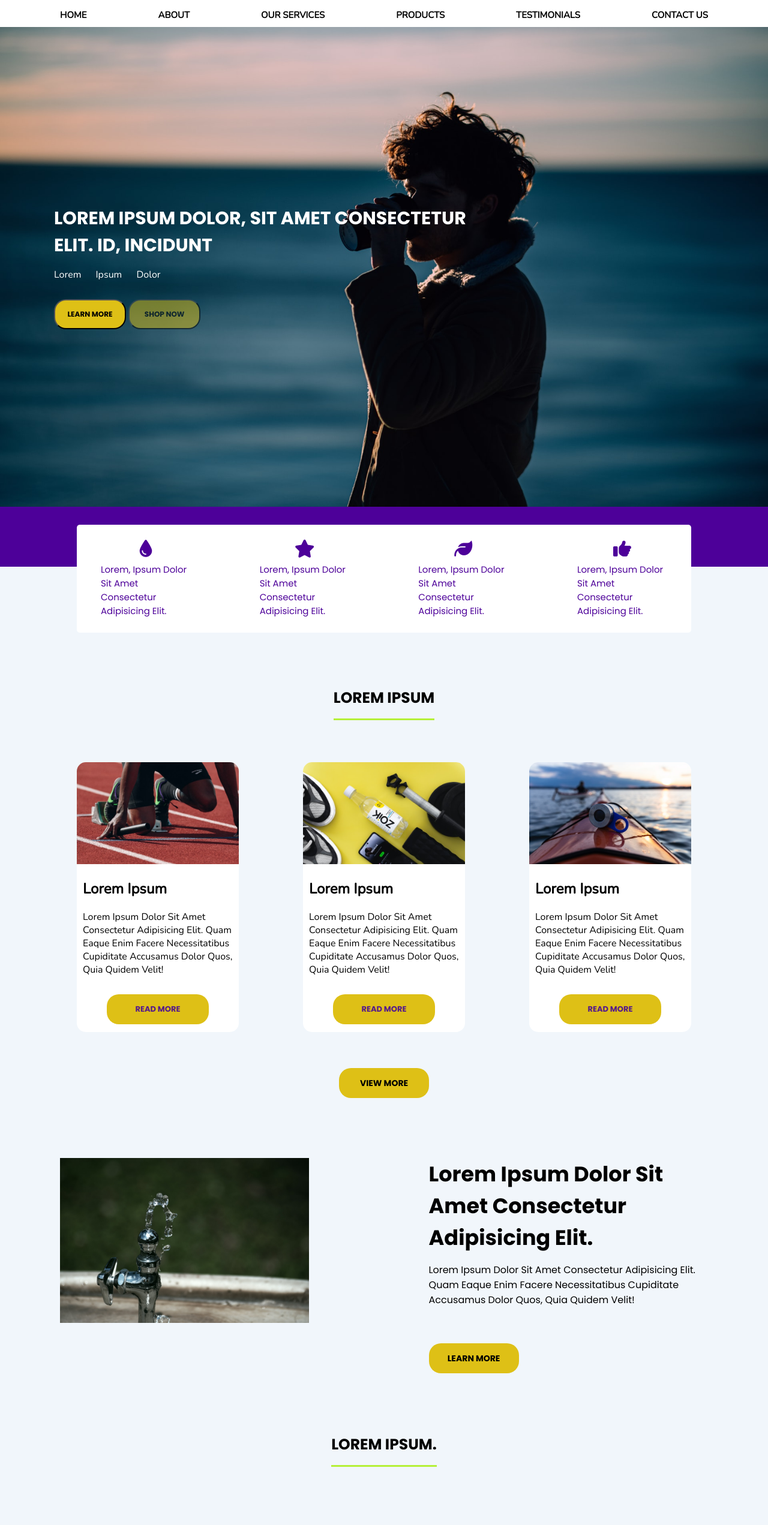
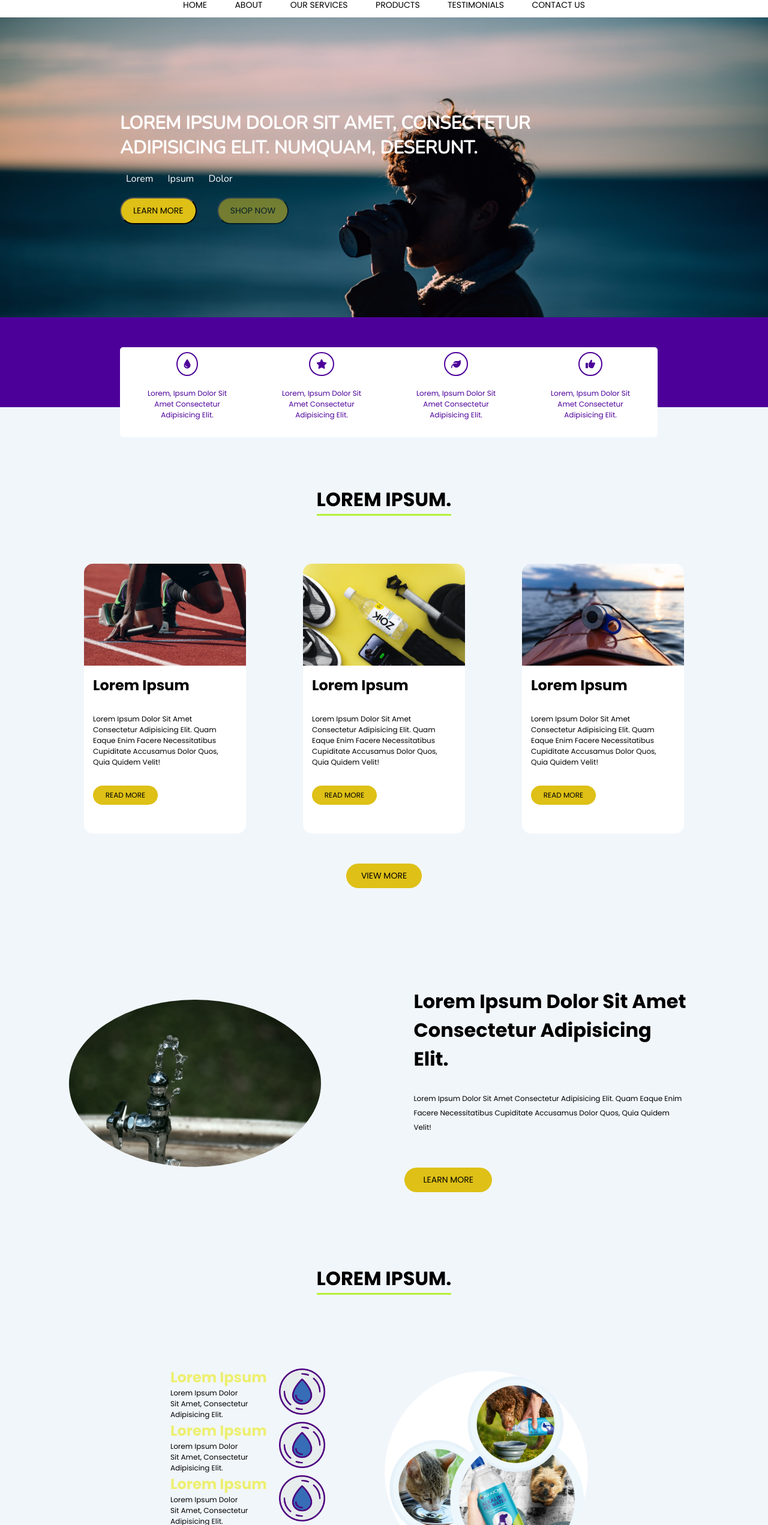
Before and after one commit to sonika21/water-website, a plain HTML site: page index.html in a window 1280 px wide. Shown: the part 117-2660 px from the top of the page at 60% size. Drawn offline with nearby package versions, Linux system fonts and the light colour scheme.

Commit message:
Add files via upload

```diff
--- a/index.html
+++ b/index.html
@@ -4,7 +4,7 @@
     <meta charset="UTF-8" />
     <meta http-equiv="X-UA-Compatible" content="IE=edge" />
     <meta name="viewport" content="width=device-width, initial-scale=1.0" />
-    <title>Generic Company Logo</title>
+    <link rel="stylesheet" href="./style.css" />
     <script
       src="https://kit.fontawesome.com/0b75846d89.js"
       crossorigin="anonymous"
@@ -15,58 +15,56 @@
       integrity="sha384-/frq1SRXYH/bSyou/HUp/hib7RVN1TawQYja658FEOodR/FQBKVqT9Ol+Oz3Olq5"
       crossorigin="anonymous"
     />
-    <link rel="stylesheet" href="./style.css" />
+    <title>Generic Company Logo</title>
   </head>
   <body>
-    <div class="banner">
     <header>
-        <div class="line">Lorem ipsum</div>
-        <div class="head1">
-          <div class="call">
-            <img src="./images/callus.png" alt="Call us" />
+      <div class="topbar">LOREM IPSUM</div>
+      <div class="headercontent">
+        <div class="hpart headercallimg">
+          <img src="./images/callus.png" alt="Call Us" />
         </div>
-          <div class="companyLogo">
-            <img src="./images/companylogo.png" alt="Generic company logo" />
+        <div class="hpart">
+          <img src="./images/companylogo.png" alt="Company logo" />
         </div>
-          <div class="icons">
-            <a href="#"
-              ><i class="fa-solid fa-magnifying-glass" style="color: black"></i
-              >Search</a
-            >
+        <div class="hpart headeroptions">
+          <a href="#"><i class="fa-solid fa-magnifying-glass"></i>Search</a>
           <a href="#"><i class="fa-solid fa-cart-shopping"></i></a>
-            <a href="#"
-              ><i class="fa-regular fa-user" style="color: black"></i>Login</a
-            >
+          <a href="#"><i class="fa-solid fa-user"></i>Login</a>
         </div>
       </div>
-        <nav class="navbar">
+      <div class="navbar">
         <a href="#home">Home</a>
         <a href="#about">About</a>
         <a href="#OurServices">Our Services</a>
         <a href="#Products">Products</a>
         <a href="#Testimonials">Testimonials</a>
         <a href="#ContactUs">Contact Us</a>
-        </nav>
+      </div>
     </header>
 
-      <div class="content1">
-        <img src="./images/drink1.jpg" alt="" class="drinkimg" />
-        <div class="part1cont">
-          <h2 class="part1h2">
-            Lorem ipsum dolor, sit amet consectetur <br />
-            elit. Id, incidunt
+    <div class="container">
+      <div class="banner">
+        <div class="bannercontent">
+          <h2>
+            Lorem ipsum dolor sit amet, consectetur<br />
+            adipisicing elit. Numquam, deserunt.
           </h2>
-          <ul class="part1ul">
+        </div>
+        <div class="bannercontent">
+          <ul>
             <li>Lorem</li>
             <li>Ipsum</li>
             <li>Dolor</li>
           </ul>
+        </div>
+        <div class="bannercontent">
           <button class="btn">Learn More</button>
           <button class="btn btn2">Shop Now</button>
         </div>
       </div>
 
-      <div class="content2">
+      <div class="separator">
         <div class="part2content">
           <div class="value">
             <i class="fa-solid fa-droplet"></i>
@@ -87,61 +85,58 @@
         </div>
       </div>
 
-      <div class="middleSection">
+      <div class="uses">
+        <div class="precard">LOREM IPSUM.</div>
         <div class="cardsection">
-          <div class="precard">LOREM IPSUM</div>
-          <div class="container">
           <div class="card">
             <div class="card-image car-1"></div>
             <h2>Lorem Ipsum</h2>
             <p>
               Lorem ipsum dolor sit amet consectetur adipisicing elit. Quam
-                eaque enim facere necessitatibus cupiditate accusamus dolor
-                quos, quia quidem velit!
+              eaque enim facere necessitatibus cupiditate accusamus dolor quos,
+              quia quidem velit!
             </p>
-              <a href="">READ MORE</a>
+            <button class="btn">Read More</button>
           </div>
           <div class="card">
             <div class="card-image car-2"></div>
             <h2>Lorem Ipsum</h2>
             <p>
               Lorem ipsum dolor sit amet consectetur adipisicing elit. Quam
-                eaque enim facere necessitatibus cupiditate accusamus dolor
-                quos, quia quidem velit!
+              eaque enim facere necessitatibus cupiditate accusamus dolor quos,
+              quia quidem velit!
             </p>
-              <a href="">READ MORE</a>
+            <button class="btn">Read More</button>
           </div>
           <div class="card">
             <div class="card-image car-3"></div>
             <h2>Lorem Ipsum</h2>
             <p>
               Lorem ipsum dolor sit amet consectetur adipisicing elit. Quam
-                eaque enim facere necessitatibus cupiditate accusamus dolor
-                quos, quia quidem velit!
+              eaque enim facere necessitatibus cupiditate accusamus dolor quos,
+              quia quidem velit!
             </p>
-              <a href="">READ MORE</a>
+            <button class="btn">Read More</button>
           </div>
         </div>
-          <button class="btn btnView">View More</button>
+        <button class="btn">View More</button>
       </div>
 
       <div class="about">
-          <div class="imgbx">
-            <img src="./images/imgcollage.jpg" alt="" />
-          </div>
+        <div class="imgbx"><img src="./images/imgcollage.jpg" alt="" /></div>
         <div class="contbx">
           <h2>Lorem ipsum dolor sit amet consectetur adipisicing elit.</h2>
           <p>
-              Lorem ipsum dolor sit amet consectetur adipisicing elit. Quam
-              eaque enim facere necessitatibus cupiditate accusamus dolor quos,
-              quia quidem velit!
+            Lorem ipsum dolor sit amet consectetur adipisicing elit. Quam eaque
+            enim facere necessitatibus cupiditate accusamus dolor quos, quia
+            quidem velit!
           </p>
-            <button class="btn btnView">Learn More</button>
+          <button class="btn">Learn More</button>
         </div>
       </div>
 
+      <div class="applications">
         <div class="precard">LOREM IPSUM.</div>
-
         <div class="about2">
           <div class="contbx2">
             <div class="container">
@@ -198,10 +193,10 @@
             </div>
           </div>
           <div class="imgbx2">
-            <img src="./images/imgcollage.jpg" alt="" />
+            <img src="./images/imgcollage2.png" alt="" />
           </div>
         </div>
-        <button class="btn btnView btnAbt2">Learn More</button>
+        <button class="btn">Learn More</button>
       </div>
 
       <div class="blueemail">
--- a/style.css
+++ b/style.css
@@ -8,353 +8,328 @@
     font-family: 'Nunito', sans-serif;
 }
 
-/*Header*/
-.banner{
-position: relative;
-width: 100%;
-height: 100vh;
-justify-content: center;
-align-items: center;
-}
+/*HEADER*/
 
 header{
     position: relative;
-    top: 0;
-    left: 0;
-    right: 0;
-    justify-content: space-between;
-    align-items: center;
-    background-color: white;
 }
 
- .line{
+header .topbar{
     width: 100%;
     background-color: #4d0099;
     text-align: center;
+    font-family: 'Poppins', sans-serif;
     color: rgb(222, 192, 22);
     text-transform: uppercase;
     font-weight: bold;
 }
 
- .head1{
+header .headercontent{
     width: 100%;
-    height: 100px;
+    display: flex;
+    justify-content: space-between;
+    /* background-color: beige; */
+}
+
+header .headercontent .hpart{
+    width:30%;
+    padding: 10px 0 0 20px;
+    /* background-color: aquamarine; */
+    text-align: center;
+}
+
+header .headercontent .headercallimg img{
+    padding-left: 130px;
+}
+
+header .headercontent .headeroptions{
+    display: flex;
+}
+
+header .headercontent .headeroptions a{
+    display: inline-block;
+    margin: 10px;
+    padding: 10px;
+}
+
+header .navbar{
+    margin: 5px 300px 5px 300px;
     display: flex;
     justify-content: space-between;
     align-items: center;
 }
 
-.head1 .icons {
-
-    display: flex;
-    justify-content: space-between;
-    align-items: center;
-    padding: 0 20px;
+header .navbar a{
+    font-size: 14px;
+    display: inline;
+    color: black;
+    font-family: 'Poppins', sans-serif;
+    text-transform: uppercase;
+    padding: 5px;
 }
 
- .head1 .icons a{
-    font-weight: bold;
-    font-size: 15px;
-    margin: 0 10px;
-    color: black;
+/*BODY*/
+
+.container{
+    background: rgb(241, 246, 251);
 }
 
-.navbar{
-    margin: 10px 100px;
+.banner{
+    background: url("./images/drink1.jpg");
+    width: 100%;
+    height: 500px;
+    background-size: cover;
     display: flex;
-    justify-content: space-between;
-    align-items: center;
+    flex-direction: column;
+    justify-content: center;
+    align-content: center;
+    padding: 100px;
 }
 
-.navbar a{
-    font-size: 15px;
-    color: black;
-    text-transform: uppercase;
-    font-weight: bold;
+.banner .bannercontent{
+    padding-left: 100px;
+    font-family: 'Poppins', sans-serif;
+    color: #fff;
 }
 
-.content1{
-    position: relative;
-    width: 100%;
-    height: 100vh;
-    background:#3475ca;
-    display: flex;
-    justify-content: center;
-    align-items: center;
+.banner .bannercontent h2{
+    font-size: 30px;
+    font-weight: bolder;
+    text-transform: uppercase;
 }
 
-.content1 .drinkimg{
-    /* background-size: cover;
-    max-width: 100%;
-    max-height: 100%; */
-    position: absolute;
-    top: 0;
-    left: 0;
-    width: 100%;
-    height: 100%;
-    object-fit: cover;
-    opacity: 1;
+.banner .bannercontent ul{
+    margin-top: 20px;
 }
 
-.part1cont {
-    color: white;
-    position: absolute;
-    padding: 50px;
-    left: 40px;
-}
-
-.part1h2{
-    font-family: 'Poppins', sans-serif;
-    text-transform: uppercase;
-    font-size: 30px;
-    font-weight: light;
-}
-
-.part1ul{
-    margin:15px 0;
-    list-style: none;
-}
-
-.part1ul li{
+.banner .bannercontent ul>li{
     display: inline-block;
-    list-style: circle;
     margin: 0 10px;
 }
 
-.part1ul li:first-child{
-    margin-left: 0;
-}
-
-
-.btn{
-    margin-top: 15px;
-    border-radius: 20px;
-    height: 50px;
-    width: 120px;
+.banner .bannercontent .btn,
+.uses .cardsection .card .btn,
+.uses .btn,
+.about .contbx .btn,
+.applications .btn,
+.blueemail .bluecont .blueinpemail .btn{
+    margin-top: 20px;
+    border-radius: 25px;
+    padding: 10px 20px;
     background-color: rgb(222, 192, 22);
-    font-size: 12px;
+    font-size: 0.875rem; /*14px;*/
     text-transform: uppercase;
     font-family: 'Poppins', sans-serif;
-    font-weight: bold;
     align-items: center;
     border-style:  5px solid #4d0099;
 }
 
-.btn2{
+.banner .bannercontent .btn2{
+    margin-left: 30px;
     opacity: 0.5;
 }
 
-.content2{
+.separator{
     background-color: #4d0099;
     width: 100%;
-    height: 100px;
-   display: flex;
-   flex-direction: row;
-   flex-wrap: wrap;
-   justify-content: center;
-   align-items: center;
+    height: 150px;
+    position: relative;;
 }
 
-.part2content{
-    width: 80%;
-   height: 180px;
-   margin-top: 30px;
-   padding: 20px 40px;
-   /* padding-top: 300px;
-    margin-top: -300px; */
-   position: relative;
-   background: #fff;
-    display: flex;
-    justify-content: space-between;
-    align-items: center;
-    border-radius: 5px;
+.separator .part2content{
+   background-color: #fff;
+   width: 70%;
+   height: 150px;
+   display: flex;
+   justify-content: space-between;
+   align-items: center;
+   border-radius: 5px;
+   position: absolute;
+   top: 50px;
+   left: 200px;
 }
 
-.content2 .part2content .value{
-    position: relative;
-    /* background: cyan; */
-    width: 150px;
-    height: 130px;
+.separator .part2content .value{
+    /* background-color: aqua; */
     display: flex;
     flex-direction: column;
     justify-content: space-between;
     align-items: center;
     color: #4d0099;
+    margin: 0 10px;
 }
 
-.content2 .part2content .value i{
-    color: #4d0099;
-    font-size: 30px;
+.separator .part2content .value p{
+    font-family: 'Poppins', sans-serif;
+    font-size: 0.75rem;
+    margin: 20px;
+    text-align: center;
 }
 
-.content2 .part2content .value p{
-    font-size: 15px;
-    font-family: 'Poppins', sans-serif;
-    font-weight: light;
-    justify-content: right;
+.separator .part2content .value i{
+    color: #4d0099;
+    border-radius: 50%;
+    border: 2px solid #4d0099;
+    padding: 10px;
 }
 
-.middleSection{
-    background: rgb(241, 246, 251);
+.uses{
+    /* background: rgb(241, 246, 251); */
     display: flex;
     flex-direction: column;
     justify-content: center;
     align-items: center;
-    /* height: 1000px; */
+    padding: 130px;
 }
 
-.cardsection{
+.uses .precard,
+.applications .precard{
+    font-size: 2rem;
+    font-weight: bold;
+    font-family: 'Poppins', sans-serif;
+    border-bottom: 3px solid rgb(181, 240, 55);
+}
+
+.uses .cardsection{
+    margin-top: 70px;
+    display: flex;
+    justify-content: space-between;
+    width: 100%;
+    padding: 10px;
+}
+
+.uses .cardsection .card{
+    background-color: #fff;
+    border-radius: 15px;
+    width: 270px;
+    height: 450px;
+    display: flex;
+    flex-direction: column;
+    justify-content: flex-start;
+    align-content: center;
+}
+
+.uses .cardsection .card .card-image{
+    height: 170px;
+    background-size: cover;
+    border-radius: 15px 15px 0 0;;
+}
+
+.uses .cardsection .card .car-1{
+    background-image: url("./images/img1.jpg");
+}
+
+.uses .cardsection .card .car-2{
+    background-image: url("./images/img2.jpg");
+}
+
+.uses .cardsection .card .car-3{
+    background-image: url("./images/img3.jpg");
+}
+
+.uses .cardsection .card h2{
+    padding: 15px;
+    font-family: 'Poppins', sans-serif;
+}
+
+.uses .cardsection .card p{
+    padding: 15px;
+    font-family: 'Poppins', sans-serif;
+    font-size: 0.75rem;
+}
+
+.uses .cardsection .card .btn{
+    margin: 15px;
+    width: 40%;
+    padding: 7px 10px;
+    font-size:0.75rem;
+    border: none;
+}
+
+.uses .btn{
+    margin-top: 40px;
+    border: none;
+    padding: 10px 25px;
+}
+
+.about{
+    background: rgb(241, 246, 251);
+    display: flex;
+    flex-direction: row;
+    justify-content: space-between;
+    align-items: center;
+    width: 100%;
+    padding: 0 100px 100px 100px;
+
+}
+
+.about .imgbx,
+.applications .about2 .imgbx2{
+    width: 50%;
+    /* height: 500px; */
+    background-size: cover;
+    border-radius: 15px;
+    margin: 0 15px;
+}
+
+.about .imgbx img,
+.applications .about2 .imgbx2 img{
+    width: 80%;
+    height: auto;
+    border-radius: 50%;
+}
+
+.about .contbx,
+.applications .about2 .contbx2{
+    width: 50%;
+    display: flex;
+    flex-direction: column;
+    justify-content: center;
+    align-content: center;
+    border-radius: 15px;
+    padding: 20px;
+}
+
+.about .contbx h2{
+    font-size: 2rem;
+    padding: 15px;
+    font-family: 'Poppins', sans-serif;
+    line-height: 1.5;
+}
+
+.about .contbx p{
+    padding: 15px;
+    font-family: 'Poppins', sans-serif;
+    line-height: 2;
+    font-size: 0.75rem;
+}
+
+.about .contbx .btn{
+    margin-top: 40px;
+    border: none;
+    padding: 10px 25px;
+    width: 30%;
+}
+
+.applications{
     display: flex;
     flex-direction: column;
     justify-content: space-between;
     align-items: center;
-    margin-top: 200px;
-    width: 80%;
+    width: 100%;
+    padding: 0 100px 100px 100px;
 }
 
-.precard{
-    font-size: 25px;
-    font-weight: bold;
-    font-family: 'Poppins', sans-serif;
-    padding-bottom: 15px;
-    border-bottom: 3px solid rgb(181, 240, 55);
+.applications .about2{
+    display: flex;
+    flex-direction: row;
+    justify-content: space-between;
+    align-items: center;
+    width: 100%;
+    padding: 100px 100px 100px 100px;
 }
 
-.container{
-    display: flex;
-    justify-content: space-between;
-    margin-top: 70px;
-    width: 100%;
-}
-
-.card{
-    background: #fff;
-    width: 270px;
-    height: 450px;
-    border-radius: 15px;
-}
-
-.card-image{
-    height: 170px;
-    margin-bottom: 15px;
-    background-size: cover;
-    border-radius: 15px 15px 0 0;;
-}
-
-.car-1{
-    background-image: url("./images/img1.jpg");
-}
-
-.car-2{
-    background-image: url("./images/img2.jpg");
-}
-
-.car-3{
-    background-image: url("./images/img3.jpg");
-}
-
-.card h2{
-    padding: 10px;
-}
-
-.card p{
-    padding:10px
-}
-
-.card a{
-    background-color: rgb(222, 192, 22);
-    padding: 15px 20px;
-    font-size: 12px;
-    border-radius: 20px;
-    text-align: center;
-    margin: 20px 50px;
-    display: block;
-    font-family: 'Poppins', sans-serif;
-    font-weight: bolder;
-    font-size: 13px;
-}
-
-.viewmore a{
-    background-color: rgb(222, 192, 22);
-    padding: 15px 20px;
-    font-size: 12px;
-    border-radius: 20px;
-    text-align: center;
-    font-family: 'Poppins', sans-serif;
-    font-weight: bolder;
-    font-size: 16px;
-    /* display: block;
-    margin: 20px 50px; */
-    margin-top: 100px;
-}
-
-.btnView{
-    margin-top: 60px;
-    font-family: 'Poppins', sans-serif;
-    text-align: center;
-    border-style:none;
-    height: 50px;
-    width: 150px;
-    font-size: 14px;
-}
-
-.btnAbt2{
-    margin-top: 0px;
-    margin-bottom: 70px;
-}
-
-.about, .about2{
-    position: relative;
-    width: 100%;
-    display: flex;
-}
-
-.about .imgbx{
-    padding:100px;
-    width: 100%;
-}
-
-.about2 .imgbx2{
-    width: 50%;
-    padding: 100px;
-    margin-top: 245px;
-}
-
-.about .imgbx img,
-.about2 .imgbx2 img{
-    max-width: 100%;
-    max-height: 100%;
-}
-
-.about .contbx{
-    display: flex;
-    flex-direction: column;
-    justify-content: center;
-    align-items: left;
-    padding: 100px;
-}
-
-.about2 .contbx2{
-    display: flex;
-    flex-direction: column;
-    justify-content: center;
-    align-items: right;
-    padding: 100px;
-    width: 50%;
-}
-
-.about .contbx h2{
-    font-family: 'Poppins', sans-serif;
-    font-size: 35px;
-}
-
-.about .contbx p{
-    margin-top: 15px;
-    font-family: 'Poppins', sans-serif;
-    line-height: 25px;
-}
-
-.about2 .contbx2 .container{
+.applications .about2 .contbx2 .container{
     display: flex;
     flex-direction: row;
     justify-content: center;
@@ -362,28 +337,51 @@ header{
     width: 100%;
 }
 
-.about2 .contbx2 .container .point1{
+.applications .about2 .contbx2 .container .point1{
     display: flex;
     flex-direction: column;
     justify-content: center;
     align-items: right;
+    font-family: 'Poppins', sans-serif;
 }
 
-.about2 .contbx2 .container .waterimage{
+.applications .about2 .contbx2 .container .point1 h3{
+    font-size: 1.5rem;
+    font-weight: light;
+    font-family: 'Poppins', sans-serif;
+    color: rgba(234, 234, 16, 0.589);
+}
+
+.applications .about2 .contbx2 .container .point1 p{
+    font-size: 0.75rem;
+    font-family: 'Poppins', sans-serif;
+    /* padding: 15px; */
+}
+
+.applications .about2 .contbx2 .container .waterimage{
     width: 20%;
     margin-left: 20px;
 }
 
-.about2 .contbx2 .container .waterimage img{
-    max-width: 100%;
-    max-height: 100%;
+.applications .about2 .contbx2 .container .waterimage img{
+    width: 100%;
+    height: auto;
+}
+
+.applications .about2 .imgbx2 img{
+    border-radius: none;
+}
+
+.applications .btn{
+    margin-top: 0;
+    border: none;
 }
 
 .blueemail{
     background: url("./images/blue.jpg");
     position: relative;
     width: 100%;
-    padding: 100px;
+    padding: 60px;
 }
 
 .blueemail .bluecont{
@@ -391,12 +389,15 @@ header{
     flex-direction: column;
     justify-content: left;
     align-items: left;
+    margin-left: 100px;
 }
 
-.blueemail .bluecont .bluelorem{
+.blueemail .bluecont .bluelorem h2{
     font-family: 'Poppins', sans-serif;
     color: #fff;
-    font-size: 20px;
+    font-size: 2rem;
+    text-transform: uppercase;
+    font-weight: lighter;
 }
 
 .blueemail .bluecont .blueinpemail input{
@@ -409,15 +410,11 @@ header{
 }
 
 .bigcardsection{
-    padding: 100px;
+    padding: 100px 200px;
 }
 
 .bigcardsection .bigcard{
-    /* background: rgb(92, 25, 163); */
-    background-color: #4d0099;
     width: 100%;
-    /* height: 500px; */
-    border-radius: 15px;
     display: flex;
     justify-content: center;
     align-items: center;
@@ -425,18 +422,24 @@ header{
 
 .bigcardsection .bigcard .bigcardimg{
     width:50%;
+    background-size: cover;
 }
 
 .bigcardsection .bigcard .bigcardimg img{
     border-radius:15px 0 0 15px;
+    width: 400px;
+    height: auto;
+
 }
 
 .bigcardsection .bigcard .bigcardtxt{
+    background: rgb(92, 25, 163);
     padding: 50px;
     display: flex;
     flex-direction: column;
     justify-content: center;
     align-items: center;
+    border-radius: 0 15px 15px 0;
 }
 
 .bigcardsection .bigcard .bigcardtxt p{
@@ -452,12 +455,6 @@ header{
     font-family: 'Poppins', sans-serif;
     color: #fff;
 }
-
-/* .summary{
-    background: rgb(92, 25, 163);
-    position: relative;
-    display: flex;
-} */
 
 .sumsection{
     background: rgb(92, 25, 163);
@@ -485,7 +482,7 @@ header{
     margin-top: 30px;
     font-family: 'Poppins', sans-serif;
     color: #fff;
-    font-size: 12px;
+    font-size: 0.75rem;
     line-height: 25px;
 }
 
@@ -506,13 +503,13 @@ header{
 }
 
 .sumsection .sumpart2 ul{
-    margin-top: 25px;
+    margin-top: 2rem;
 }
 
 .sumsection .sumpart2 li{
     list-style: none;
     font-family: 'Poppins', sans-serif;
-    font-size: 12px;
+    font-size: 0.75rem;
     color: #fff;
     line-height: 25px;
 }
@@ -522,19 +519,25 @@ header{
 }
 
 .sumsection .sumpart2 .social{
-    margin-top: 25px;
+    margin-top: 2rem;
     display: flex;
     flex-direction: row;
     justify-content: space-around;
+}
+
+.sumsection .sumpart2 .social i{
+    color: #fff;
+    border-radius: 50%;
+    border: 1px solid #fff;
+    padding: 10px;
 }
 
 .footer{
     background-color: black;
     color: #fff;
     width: 100%;
-    height: 7%;
+    padding: 0.625rem; /*10px*/
     display: flex;
-    position: relative;
     justify-content: center;
     align-items: center;
     font-family: 'Poppins', sans-serif;
```
Lines whose indentation alone changed are shown as unchanged.
